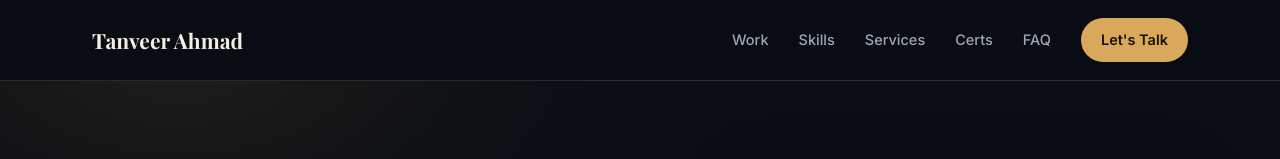
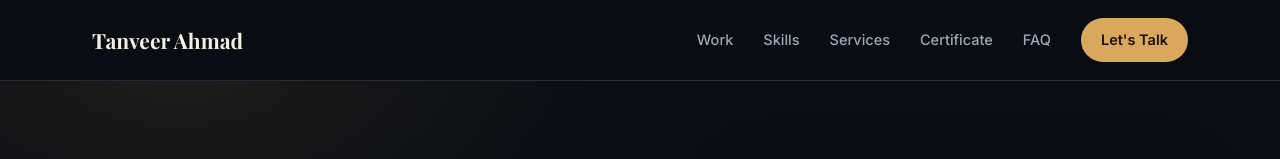
Before and after one commit to tanveerfreelancer/portfolio, a plain HTML site: page index.html in a window 1280 px wide. Shown: the top 159 px of the page. Drawn offline with nearby package versions, Linux system fonts and the light colour scheme.

Commit message:
Update index.html

```diff
--- a/index.html
+++ b/index.html
@@ -234,8 +234,7 @@
       <a href="#work">Work</a>
       <a href="#skills">Skills</a>
       <a href="#services">Services</a>
-      <a href="#certifications">Certs</a>
-      <a href="#faq">FAQ</a>
+<a href="#certifications">Certificate</a>      <a href="#faq">FAQ</a>
       <a href="#contact" class="nav-cta">Let's Talk</a>
     </nav>
   </div>
```
